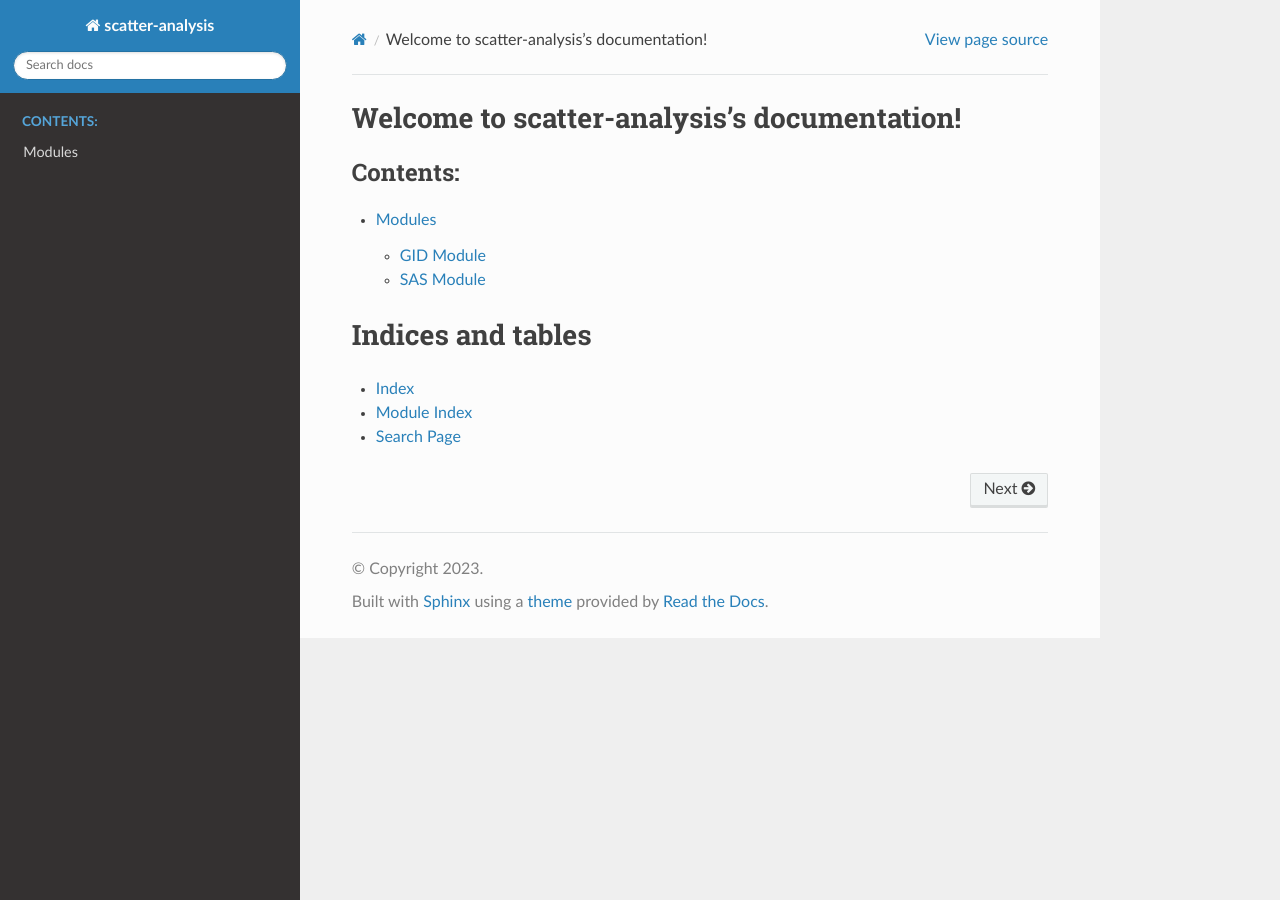
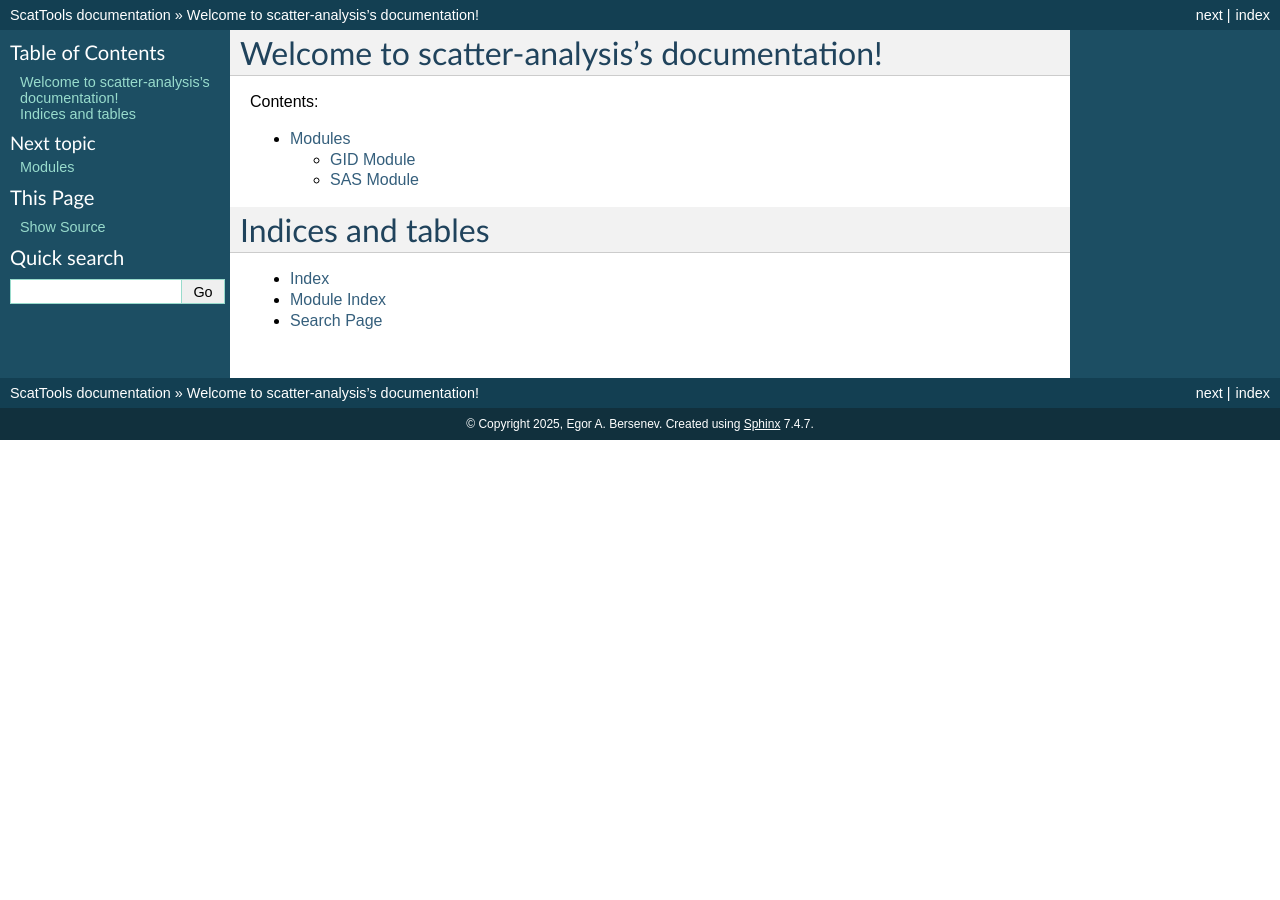
Before and after one commit to chelberserker/ScatTools, a Sphinx documentation site: the page built from docs/index.rst, in a window 1280 px wide. Built offline with Sphinx 7.4.7, drawn with Linux system fonts in a browser that asks for light colours.

Commit message:
Change to SPHINX and cleanup

```diff
--- a/docs/conf.py
+++ b/docs/conf.py
@@ -1,21 +1,43 @@
 # Configuration file for the Sphinx documentation builder.
+#
+# For the full list of built-in configuration values, see the documentation:
+# https://www.sphinx-doc.org/en/master/usage/configuration.html
+
 import os
 import sys
-
 sys.path.insert(0, os.path.abspath('../src'))
 
-project = 'scatter-analysis'
-copyright = '2023'
-author = 'Author'
+# -- Project information -----------------------------------------------------
+# https://www.sphinx-doc.org/en/master/usage/configuration.html#project-information
+
+project = 'ScatTools'
+copyright = '2025, Egor A. Bersenev'
+author = 'Egor A. Bersenev'
+
+# -- General configuration ---------------------------------------------------
+# https://www.sphinx-doc.org/en/master/usage/configuration.html#general-configuration
 
 extensions = [
     'sphinx.ext.autodoc',
     'sphinx.ext.viewcode',
     'sphinx.ext.napoleon',
+    'sphinx_rtd_theme',
+    'nbsphinx',
 ]
+
+autodoc_member_order = 'groupwise'
+
+autodoc_default_options = {
+    'members': True,           # Document members (methods/attributes)
+    'member-order': 'groupwise', # Enforce grouping by type
+    'undoc-members': True,     # Include members without docstrings
+    'show-inheritance': True,  # Show parent classes
+}
+
+autodoc_typehints = "description" # Moves type hints into the description instead of signature
 
 templates_path = ['_templates']
 exclude_patterns = ['_build', 'Thumbs.db', '.DS_Store']
 
-html_theme = 'sphinx_rtd_theme'
+html_theme = 'classic'
 html_static_path = ['_static']
--- a/pyproject.toml
+++ b/pyproject.toml
@@ -3,13 +3,13 @@ requires = ["hatchling"]
 build-backend = "hatchling.build"
 
 [project]
-name = "scatter-analysis"
+name = "ScatTools"
 version = "0.0.1"
 description = "Tools for X-ray and neutron scattering analysis"
 readme = "README.md"
 requires-python = ">=3.8"
 authors = [
-    { name = "Author" },
+    { name = "Egor A. Bersenev" },
 ]
 dependencies = [
     "numpy",
@@ -23,7 +23,7 @@ classifiers = [
 ]
 
 [project.urls]
-Homepage = "https://github.com/user/scatter-analysis"
+Homepage = "https://github.com/chelberserker/ScatTools/"
 
 [tool.hatch.build.targets.wheel]
 packages = ["src/gid", "src/sas"]
```
Also changed, not shown: usage_examples.ipynb, 2 other files.
